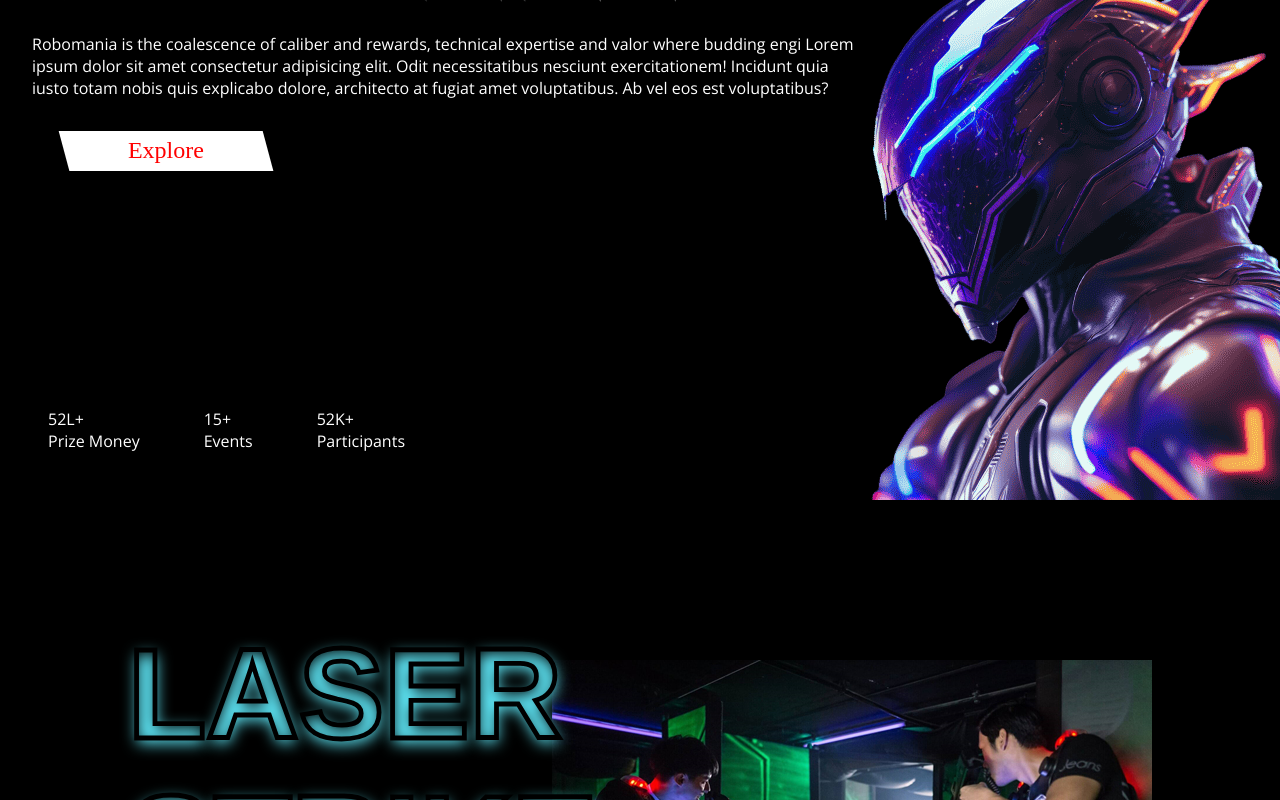
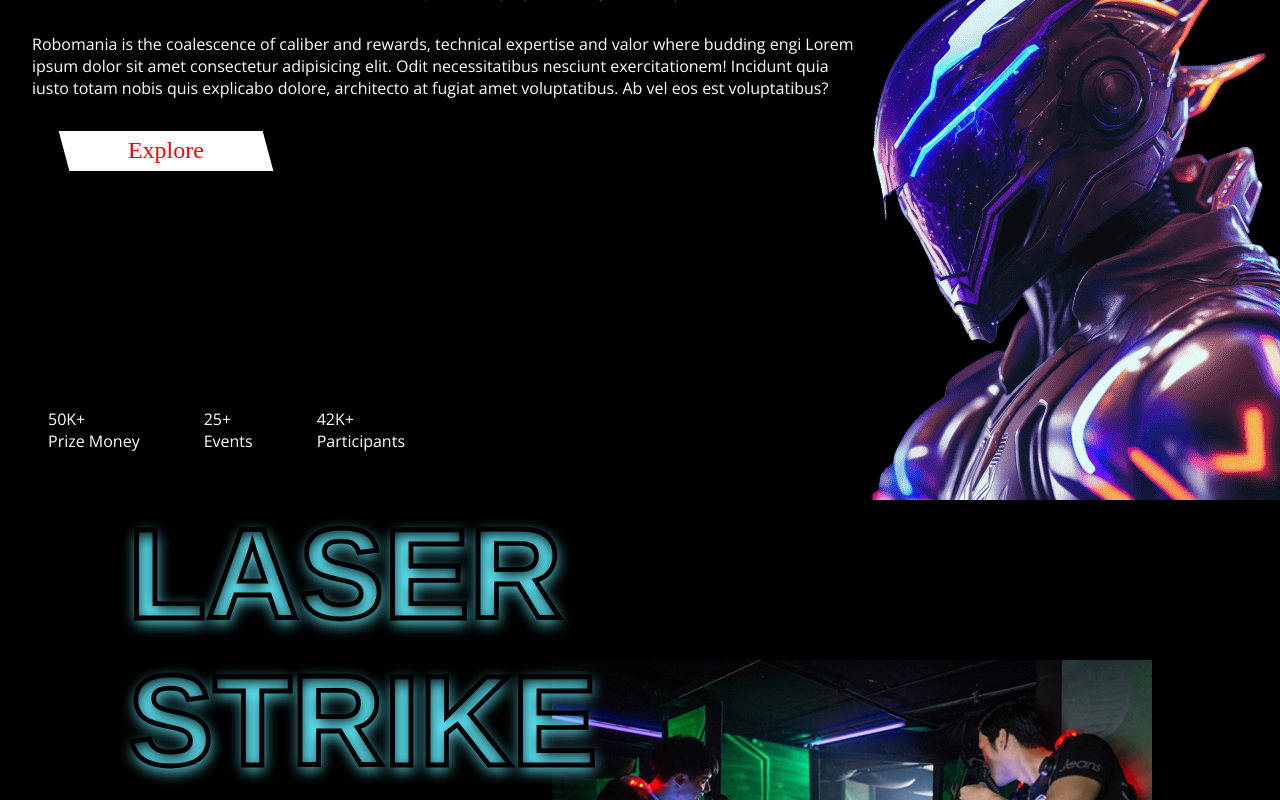
Before and after one commit to connectnitesh/robotics-club-mmmut, a React (Create React App) app: page /events in a window 1280 px wide. Shown: the part 300-1100 px from the top of the page. Built offline with nearby package versions, Linux system fonts and the light colour scheme; the HTML template or start-up script is replaced by a standard one; a web font is replaced by a local one.

Commit message:
protoype done

```diff
--- a/src/Pages/EventsPage/EventsPage.jsx
+++ b/src/Pages/EventsPage/EventsPage.jsx
@@ -35,79 +35,79 @@ const EventsPage = () => {
             dolore, architecto at fugiat amet voluptatibus. Ab vel eos est
             voluptatibus?</p>
           <div >
-            <a href="" className="btn-robomania" ><span>Explore</span></a>
+            <a href="#laserStrike" className="btn-robomania" ><span>Explore</span></a>
           </div>
         </div>
         <div className="landing-details">
           <div className="landing-icons licon1">
-            <p>52L+</p>
+            <p>50K+</p>
             <p><i></i>Prize Money</p>
           </div>
           <div className="landing-icons licon2">
-            <p>15+</p>
+            <p>25+</p>
             <p><i></i>Events</p>
           </div>
           <div className="landing-icons licon3">
-            <p>52K+</p>
+            <p>42K+</p>
             <p><i></i>Participants</p>
           </div>
         </div>
         <img src={rbRobot} className="rc-robot" alt="" />
       </section>
-      <div className="rb-events laser-strike">
+      <div className="rb-events laser-strike" id="laserStrike">
         <h2 className="rs-text">Laser <br></br><span>Strike</span> </h2>
         <img src={laserStrike} className="rcevent-img ls-img" alt="" />
         <div className="events-btn">
-          <a href="">View Event</a>
+          <a href="laserstrike">View Event</a>
         </div>
       </div>
       <div className="rb-events electro-nfs">
         <h2 className="ls-text">Electro <br></br><span>NFS</span> </h2>
         <img src={laserStrike} className="rcevent-img rs-img" alt="" />
         <div className="events-btn">
-          <a href="">View Event</a>
+          <a href="electronfs">View Event</a>
         </div>
       </div>
       <div className="rb-events sher-lock">
         <h2 className="rs-text">Sherlocked <br></br><span></span> </h2>
         <img src={laserStrike} className="rcevent-img ls-img" alt="" />
         <div className="events-btn">
-          <a href="">View Event</a>
+          <a href="sherlocked">View Event</a>
         </div>
       </div>
       <div className="rb-events electro-chess">
         <h2 className="ls-text">Electronic <br></br><span>Chess</span> </h2>
         <img src={laserStrike} className="rcevent-img rs-img" alt="" />
         <div className="events-btn">
-          <a href="">View Event</a>
+          <a href="electronicchess">View Event</a>
         </div>
       </div>
       <div className="rb-events electro-art">
         <h2 className="rs-text">Electronic <br></br><span>Art</span> </h2>
         <img src={laserStrike} className="rcevent-img ls-img" alt="" />
         <div className="events-btn">
-          <a href="">View Event</a>
+          <a href="electronicart">View Event</a>
         </div>
       </div>
       <div className="rb-events clad-code">
         <h2 className="ls-text">Cladding <br></br><span>the code</span> </h2>
         <img src={laserStrike} className="rcevent-img rs-img" alt="" />
         <div className="events-btn">
-          <a href="">View Event</a>
+          <a href="claddingcode">View Event</a>
         </div>
       </div>
-      <div className="rb-events web-arquestt">
+      <div className="rb-events web-quest">
         <h2 className="rs-text">Web <br></br><span>Quest</span> </h2>
         <img src={laserStrike} className="rcevent-img ls-img" alt="" />
         <div className="events-btn">
-          <a href="">View Event</a>
+          <a href="webquest">View Event</a>
         </div>
       </div>
       <div className="rb-events infor-mal">
         <h2 className="ls-text">Informals <br></br><span></span> </h2>
         <img src={laserStrike} className="rcevent-img rs-img" alt="" />
         <div className="events-btn">
-          <a href="">View Event</a>
+          <a href="informals">View Event</a>
         </div>
       </div>
     </div>
--- a/src/Pages/EventsPage/EventsStyle.css
+++ b/src/Pages/EventsPage/EventsStyle.css
@@ -106,7 +106,7 @@
   .rs-text{
     position: absolute;
     left:10%;
-    top:15%;
+    top:0%;
   }
 
   .ls-img{
```
Also changed, not shown: 2 other files (tests, documents, lock files or other folders).
